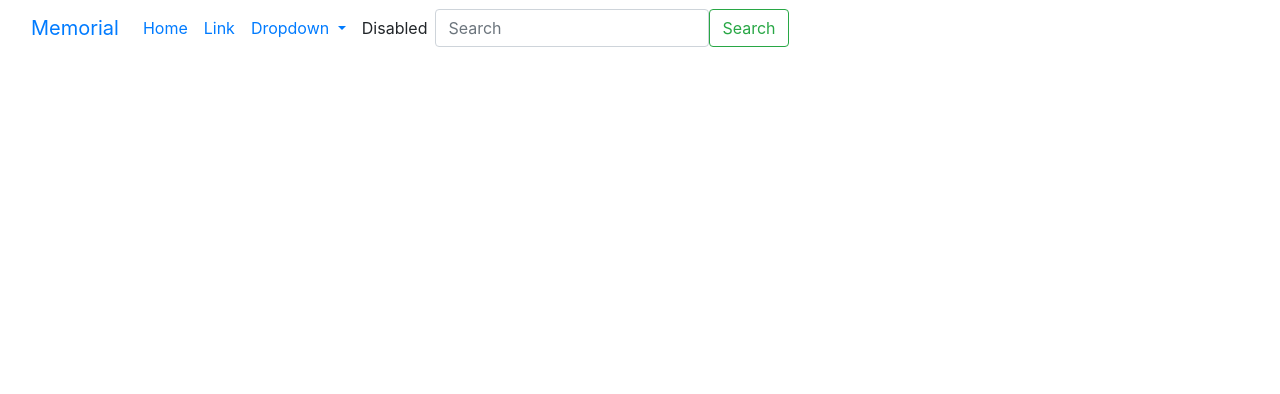
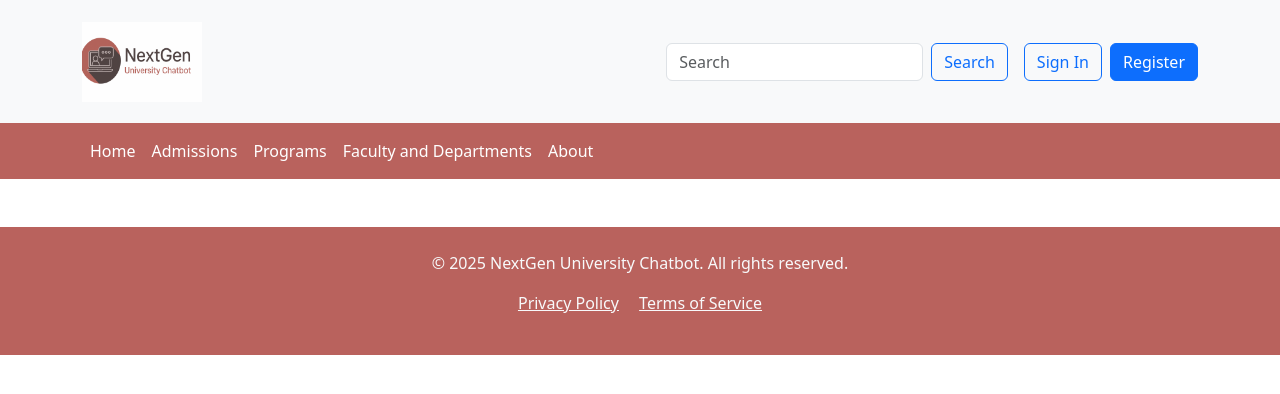
Before and after one commit to adjgonzalez/NextGenUniversityChatbot, a Django app: template uni-chatbot/mychatbot/templates/base/base.html in a window 1280 px wide. Shown: the top 394 px of the page. Run offline with Django 5.2, Linux system fonts and the light colour scheme; the template is opened without the code that fills it, so the values that code supplies are empty; some libraries are stand-ins or nearby versions.

Commit message:
Home Page

```diff
--- a/uni-chatbot/mychatbot/static/mychatbot/style.css
+++ b/uni-chatbot/mychatbot/static/mychatbot/style.css
@@ -1,3 +1,205 @@
-h1 {
-    color: red;
+body {
+  margin: 0;
+  padding: 0;
 }
+
+/* bottom nav-bar custom color */
+.custom-bottom-navbar {
+  background-color: #b9625d;
+}
+.custom-bottom-navbar .nav-link {
+  color: white;
+}
+.custom-bottom-navbar .nav-link:hover {
+  color: #ddb8b6;
+}
+
+/* footer color */
+.custom-footer {
+  background-color: #b9625d;
+}
+
+/* Hero Section */
+.hero-section {
+  background-color: #fff;
+  padding: 80px 8%;
+}
+
+.enroll-btn {
+  background-color: #b9625d;
+  color: white;
+  padding: 5px 12px;
+  border-radius: 12px;
+  font-size: 14px;
+  font-weight: bold;
+  text-decoration: none;
+  display: inline-block;
+  cursor: pointer;
+  transition: background-color 0.3s;
+  margin-bottom: 10px;
+}
+
+.enroll-btn:hover {
+  background-color: #a6534e; /* slightly darker on hover */
+}
+
+.hero-content h1 {
+  font-size: 2.2rem;
+  font-weight: 800;
+  color: #1c1c1c;
+  line-height: 1.15;
+}
+
+.hero-content h1 small {
+  font-size: 1.8rem;
+  font-weight: 700;
+  display: block;
+  margin-top: 8px;
+  color: #333;
+}
+
+.hero-content h1 .swatch-word {
+  position: relative;
+  color: #fff;
+  font-weight: 700;
+  display: inline-block;
+  padding: 0 8px;
+  z-index: 1;
+}
+
+.hero-content h1 .swatch-word::before {
+  content: "";
+  position: absolute;
+  left: -6px;
+  right: -6px;
+  top: 50%;
+  transform: translateY(-50%) rotate(-2deg);
+  height: 1.1em;
+  background: rgba(185, 98, 93, 0.8);
+  border-radius: 4px;
+  z-index: -1;
+}
+
+/* Paragraph below heading */
+.hero-content p {
+  font-size: 1rem;
+  color: #333;
+  margin-top: 20px;
+  line-height: 1.6;
+  max-width: 90%;
+}
+
+/* === IMAGE === */
+.hero-image img {
+  width: 85%;
+  border-radius: 8px;
+  filter: grayscale(100%);
+}
+
+/* === CHAT BUTTON === */
+:root {
+  --chat-primary: #b9625d;
+  --chat-light: #cea09d;
+  --chat-accent: #f0d3d1;
+}
+
+.chat-btn {
+  position: fixed;
+  bottom: 25px;
+  right: 25px;
+  background-color: var(--chat-primary);
+  border: none;
+  border-radius: 50px;
+  padding: 10px 20px;
+  font-weight: 600;
+  box-shadow: 0px 4px 12px rgba(0, 0, 0, 0.2);
+  z-index: 1000;
+  transition: all 0.3s ease;
+}
+
+.chat-btn:hover {
+  background-color: #e29ba4;
+  color: #fff;
+}
+
+.chat-box {
+  position: fixed;
+  bottom: 90px;
+  right: 25px;
+  width: 330px;
+  height: 430px;
+  background-color: #fff;
+  border-radius: 12px;
+  display: none;
+  flex-direction: column;
+  overflow: hidden;
+  z-index: 1001;
+  border: 1px solid #cfddee;
+}
+
+.chat-header {
+  background-color: var(--chat-primary);
+  color: white;
+  padding: 10px 15px;
+  font-weight: 600;
+  font-size: 15px;
+}
+
+.chat-body {
+  flex-grow: 1;
+  padding: 10px;
+  overflow-y: auto;
+  background-color: rgb(247, 242, 242);
+  display: flex;
+  flex-direction: column;
+}
+
+.chat-footer {
+  padding: 10px;
+  background-color: #fff;
+  border-top: 1px solid #ddd;
+  position: sticky;
+  bottom: 0;
+}
+
+.bot-message,
+.user-message {
+  border-radius: 8px;
+  padding: 8px 12px;
+  margin-bottom: 8px;
+  max-width: 80%;
+  word-wrap: break-word;
+}
+
+.bot-message {
+  background-color: var(--chat-light);
+  color: white;
+  align-self: flex-start;
+}
+
+.user-message {
+  background-color: var(--chat-accent);
+  color: #000;
+  align-self: flex-end;
+}
+
+/* === RESPONSIVE === */
+@media (max-width: 992px) {
+  .hero-section {
+    padding: 60px 5%;
+    text-align: center;
+  }
+
+  .hero-content h1 {
+    font-size: 2rem;
+  }
+
+  .hero-content h1 small {
+    font-size: 1.4rem;
+  }
+
+  .hero-image img {
+    width: 70%;
+    margin-top: 30px;
+  }
+}
--- a/uni-chatbot/mychatbot/templates/base/base.html
+++ b/uni-chatbot/mychatbot/templates/base/base.html
@@ -1,5 +1,6 @@
 <!DOCTYPE html>
 <html lang="en">
+  {% load static %}
   <head>
     <meta charset="UTF-8" />
     <meta name="viewport" content="width=device-width, initial-scale=1.0" />
@@ -8,7 +9,10 @@
         Django App
       {% endblock %}
     </title>
-    <link rel="stylesheet" href="https://stackpath.bootstrapcdn.com/bootstrap/4.3.1/css/bootstrap.min.css"  rel="stylesheet" />
+    <!-- Bootstrap CSS CDN -->
+    <link href="https://cdn.jsdelivr.net/npm/bootstrap@5.3.1/dist/css/bootstrap.min.css" rel="stylesheet">
+    <!-- Custom CSS -->
+    <link rel="stylesheet" href="{% static 'mychatbot/style.css' %}">
   </head>
   <body>
     {% include "./navbar.html" %}
@@ -16,7 +20,12 @@
       {% block content %}
       {% endblock %}
     </div>
+    {% include "./footer.html" %}
+    <!-- Optional Bootstrap JS  -->
+
     <script src="https://code.jquery.com/jquery-3.3.1.slim.min.js"></script>
-    <script src="https://stackpath.bootstrapcdn.com/bootstrap/4.3.1/js/bootstrap.bundle.min.js" ></script>
+    <script src="https://cdn.jsdelivr.net/npm/@popperjs/core@2.11.8/dist/umd/popper.min.js"></script>
+    <script src="https://cdn.jsdelivr.net/npm/bootstrap@5.3.8/dist/js/bootstrap.min.js"></script>
+    <script src="{% static 'js/chatbox.js' %}"></script>
   </body>
 </html>
--- /dev/null
+++ b/uni-chatbot/mychatbot/templates/base/footer.html
@@ -0,0 +1,11 @@
+{% load static %}
+
+<footer class="custom-footer text-light py-4 mt-5">
+  <div class="container text-center">
+    <p>&copy; 2025 NextGen University Chatbot. All rights reserved.</p>
+    <p>
+      <a href="#" class="text-light me-3">Privacy Policy</a>
+      <a href="#" class="text-light">Terms of Service</a>
+    </p>
+  </div>
+</footer>
--- a/uni-chatbot/mychatbot/templates/base/navbar.html
+++ b/uni-chatbot/mychatbot/templates/base/navbar.html
@@ -1,36 +1,37 @@
-<nav class="navbar navbar-expand-lg bg-body-tertiary">
-  <div class="container-fluid">
-    <a class="navbar-brand" href="#">Memorial</a>
-    <button class="navbar-toggler" type="button" data-bs-toggle="collapse" data-bs-target="#navbarSupportedContent" aria-controls="navbarSupportedContent" aria-expanded="false" aria-label="Toggle navigation">
-      <span class="navbar-toggler-icon"></span>
-    </button>
-    <div class="collapse navbar-collapse" id="navbarSupportedContent">
-      <ul class="navbar-nav me-auto mb-2 mb-lg-0">
-        <li class="nav-item">
-          <a class="nav-link active" aria-current="page" href="#">Home</a>
-        </li>
-        <li class="nav-item">
-          <a class="nav-link" href="#">Link</a>
-        </li>
-        <li class="nav-item dropdown">
-          <a class="nav-link dropdown-toggle" href="#" role="button" data-bs-toggle="dropdown" aria-expanded="false">
-            Dropdown
-          </a>
-          <ul class="dropdown-menu">
-            <li><a class="dropdown-item" href="#">Action</a></li>
-            <li><a class="dropdown-item" href="#">Another action</a></li>
-            <li><hr class="dropdown-divider"></li>
-            <li><a class="dropdown-item" href="#">Something else here</a></li>
-          </ul>
-        </li>
-        <li class="nav-item">
-          <a class="nav-link disabled" aria-disabled="true">Disabled</a>
-        </li>
-      </ul>
-      <form class="d-flex" role="search">
-        <input class="form-control me-2" type="search" placeholder="Search" aria-label="Search"/>
-        <button class="btn btn-outline-success" type="submit">Search</button>
-      </form>
+{% load static %}
+
+<nav class="navbar navbar-expand-lg navbar-light bg-light py-3">
+  <div class="container">
+    <!-- Logo -->
+    <a class="navbar-brand" href="">
+      <img src="{% static 'images/logo.png' %}" alt="Logo"  width="120" class="d-inline-block align-text-top">
+    </a>
+
+    <!-- Search Bar -->
+    <form class="d-flex ms-auto" role="search">
+      <input class="form-control me-2" type="search" placeholder="Search">
+      <button class="btn btn-outline-primary" type="submit">Search</button>
+    </form>
+
+    <!-- Sign In | Register -->
+    <div class="d-flex align-items-center">
+      <a href="" class="btn btn-outline-primary me-2 ms-3">Sign In</a>
+      <a href="" class="btn btn-primary">Register</a>
     </div>
   </div>
 </nav>
+
+<!-- Bottom Navbar -->
+<nav class="navbar navbar-expand-lg custom-bottom-navbar">
+  <div class="container">
+    <div class="collapse navbar-collapse">
+      <ul class="navbar-nav me-auto mb-2 mb-lg-0">
+        <li class="nav-item"><a class="nav-link" href="#">Home</a></li>
+        <li class="nav-item"><a class="nav-link" href="#">Admissions</a></li>
+        <li class="nav-item"><a class="nav-link" href="#">Programs</a></li>
+        <li class="nav-item"><a class="nav-link" href="#">Faculty and Departments</a></li>
+        <li class="nav-item"><a class="nav-link" href="#">About</a></li>
+      </ul>
+    </div>
+  </div>
+</nav>
```
Also changed, not shown: uni-chatbot/mychatbot/static/js/chatbox.js (added, +61 -0 lines), uni-chatbot/mychatbot/templates/base/chatbox.html (added, +24 -0 lines), uni-chatbot/mychatbot/templates/home.html (+22 -1 lines), uni-chatbot/mychatbot/static/images/logo.png (added), uni-chatbot/mychatbot/static/images/logo1.png (added), 1 other file.
